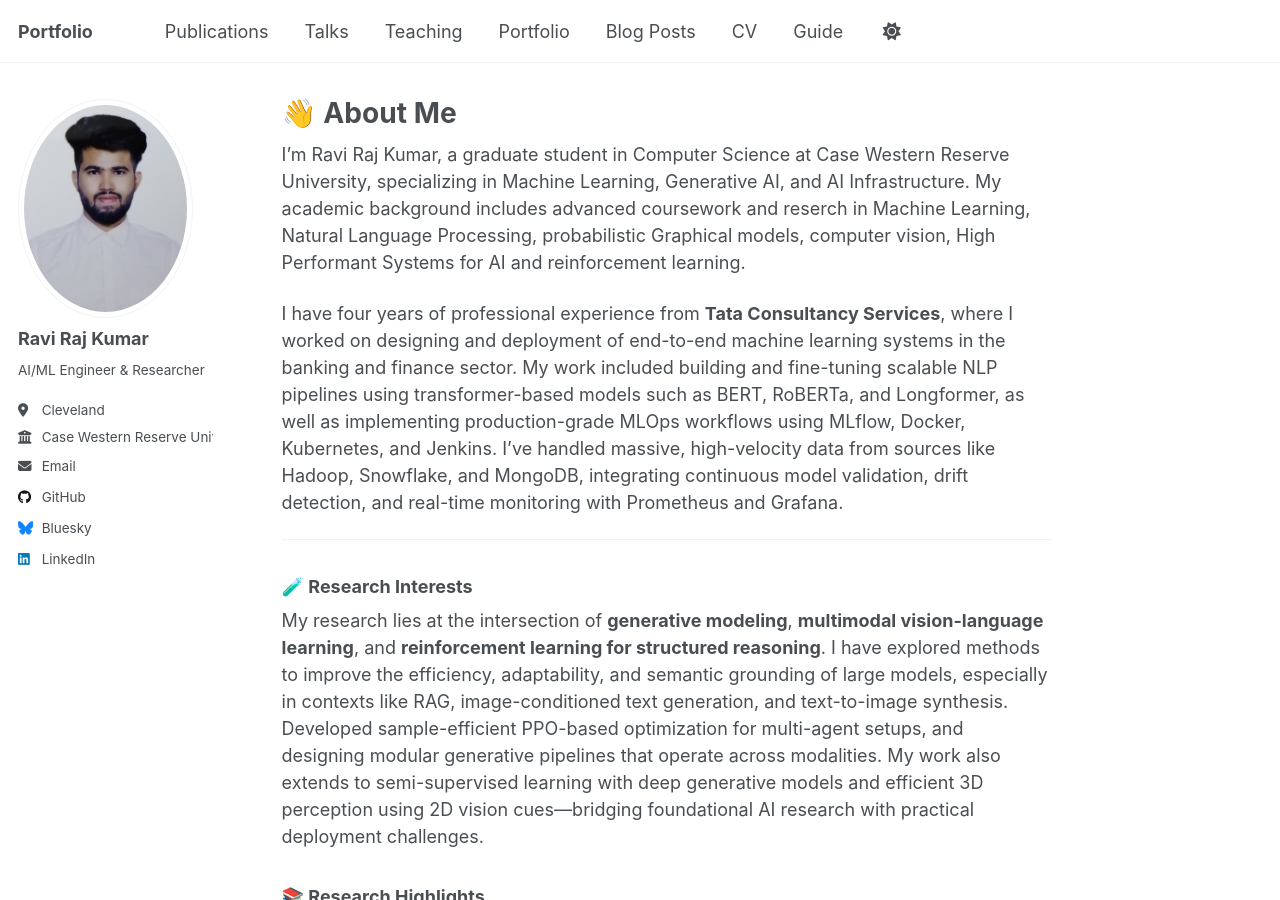
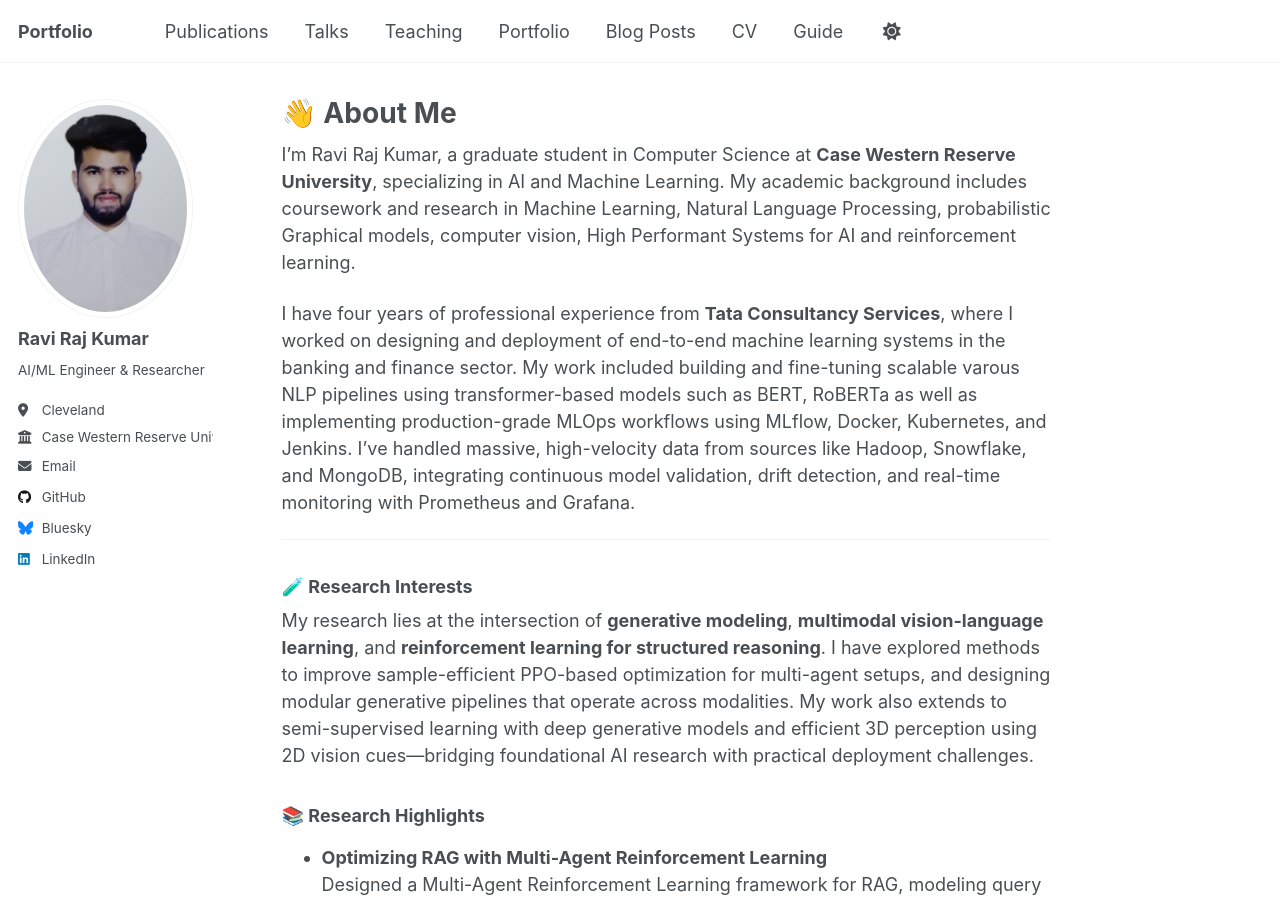
Before and after one commit to raviraj988/raviraj988.github.io, a Jekyll site: the page built from _pages/about.md, in a window 1280 px wide and 900 px high. Built offline with Jekyll 4.4.1, drawn with Linux system fonts in a browser that asks for light colours.

Commit message:
Update about.md

```diff
--- a/_pages/about.md
+++ b/_pages/about.md
@@ -7,15 +7,15 @@ redirect_from:
   - /about.html
 ---
 
-I’m Ravi Raj Kumar, a graduate student in Computer Science at Case Western Reserve University, specializing in Machine Learning, Generative AI, and AI Infrastructure. My academic background includes advanced coursework and reserch in Machine Learning, Natural Language Processing, probabilistic Graphical models, computer vision,  High Performant Systems for AI and reinforcement learning.
+I’m Ravi Raj Kumar, a graduate student in Computer Science at **Case Western Reserve University**, specializing in AI and Machine Learning. My academic background includes coursework and research in Machine Learning, Natural Language Processing, probabilistic Graphical models, computer vision,  High Performant Systems for AI and reinforcement learning.
 
-I have four years of professional experience from **Tata Consultancy Services**, where I worked on  designing and deployment of end-to-end machine learning systems in the banking and finance sector. My work included building and fine-tuning scalable NLP pipelines using transformer-based models such as BERT, RoBERTa, and Longformer, as well as implementing production-grade MLOps workflows using MLflow, Docker, Kubernetes, and Jenkins. I’ve handled massive, high-velocity data from sources like Hadoop, Snowflake, and MongoDB, integrating continuous model validation, drift detection, and real-time monitoring with Prometheus and Grafana.
+I have four years of professional experience from **Tata Consultancy Services**, where I worked on designing and deployment of end-to-end machine learning systems in the banking and finance sector. My work included building and fine-tuning scalable varous NLP pipelines using transformer-based models such as BERT, RoBERTa  as well as implementing production-grade MLOps workflows using MLflow, Docker, Kubernetes, and Jenkins. I’ve handled massive, high-velocity data from sources like Hadoop, Snowflake, and MongoDB, integrating continuous model validation, drift detection, and real-time monitoring with Prometheus and Grafana.
 
 
 ---
 
 ### 🧪 Research Interests
-My research lies at the intersection of **generative modeling**, **multimodal vision-language learning**, and **reinforcement learning for structured reasoning**. I have explored methods to improve the efficiency, adaptability, and semantic grounding of large models, especially in contexts like RAG, image-conditioned text generation, and text-to-image synthesis. Developed sample-efficient PPO-based optimization for multi-agent setups, and designing modular generative pipelines that operate across modalities. My work also extends to semi-supervised learning with deep generative models and efficient 3D perception using 2D vision cues—bridging foundational AI research with practical deployment challenges.
+My research lies at the intersection of **generative modeling**, **multimodal vision-language learning**, and **reinforcement learning for structured reasoning**. I have explored methods to improve sample-efficient PPO-based optimization for multi-agent setups, and designing modular generative pipelines that operate across modalities. My work also extends to semi-supervised learning with deep generative models and efficient 3D perception using 2D vision cues—bridging foundational AI research with practical deployment challenges.
 
 ### 📚 Research Highlights
 
```
